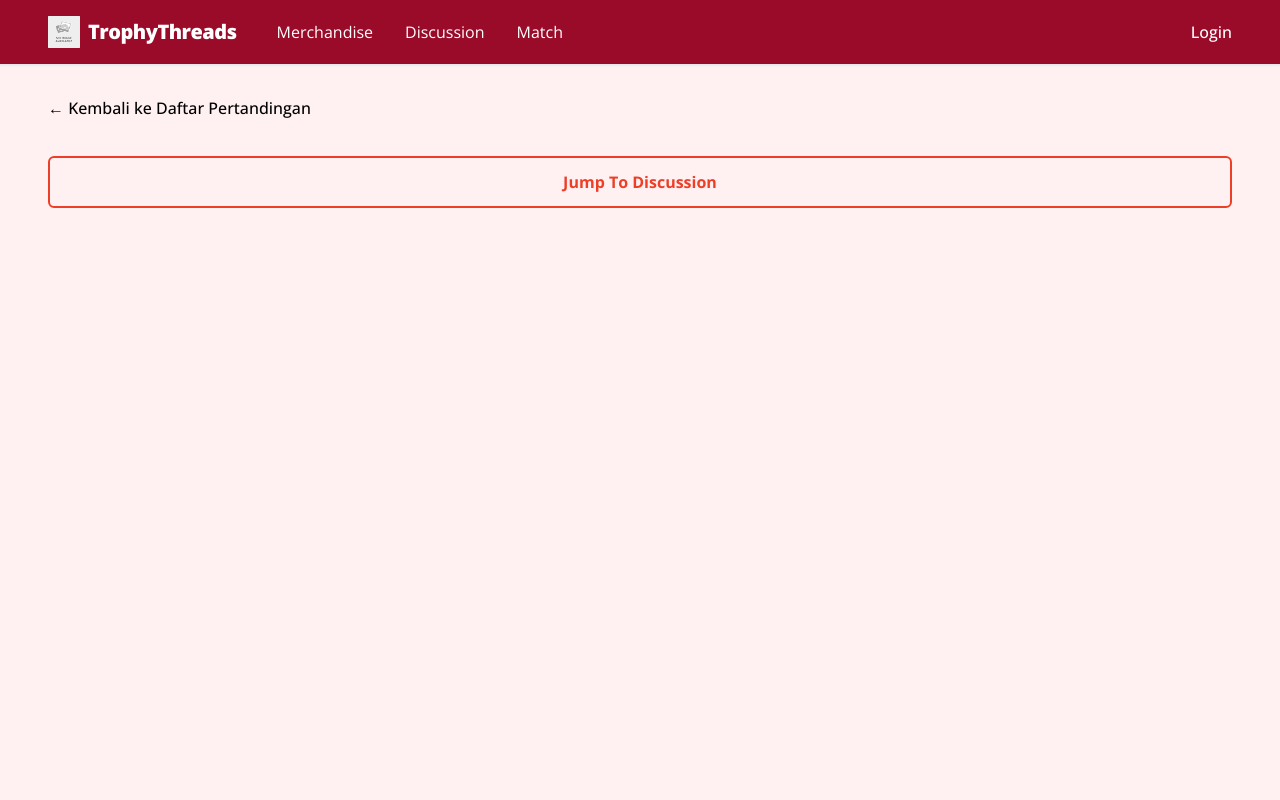
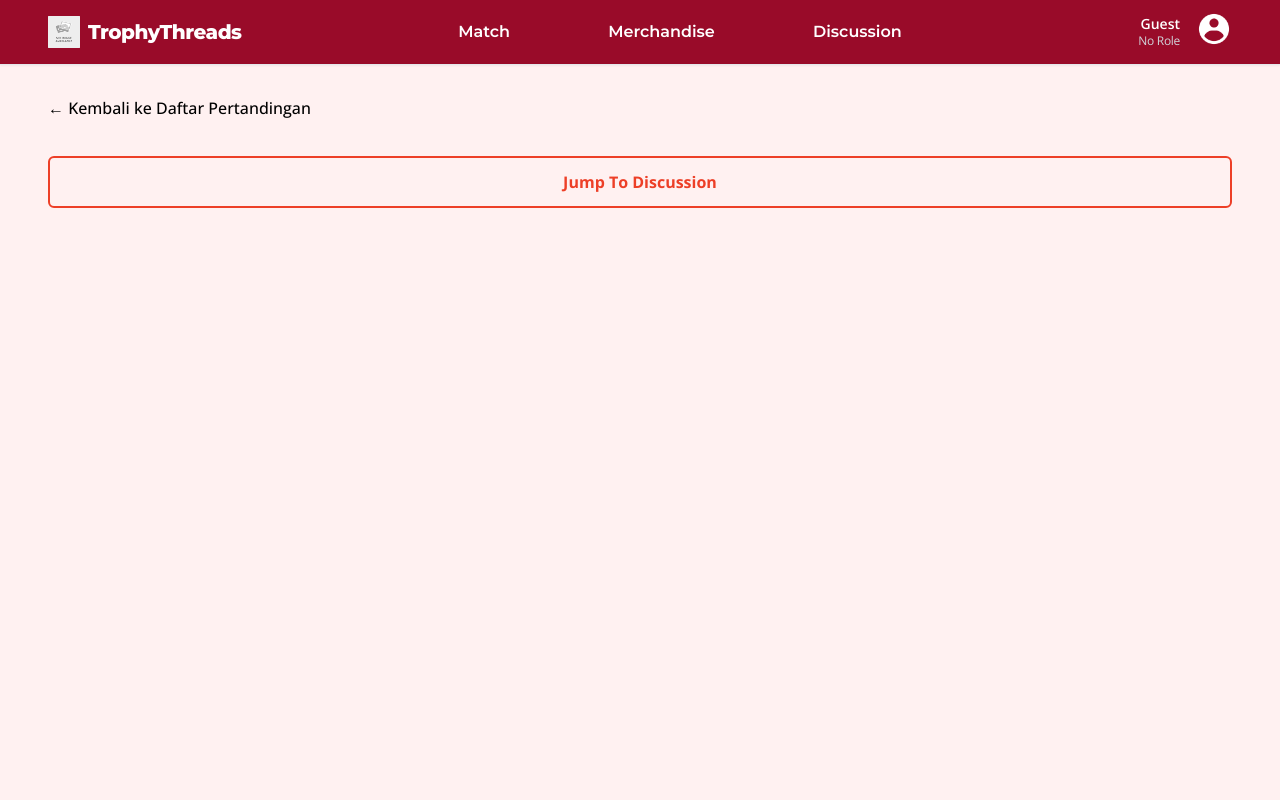
Before and after one commit to pbp-kelompok-a04/trophythreads, a Django app: template InformasiPertandingan/templates/InformasiPertandingan/match_detail.html in a window 1280 px wide. Run offline with Django 5.2, Linux system fonts and the light colour scheme; the template is opened without the code that fills it, so the values that code supplies are empty; some libraries are stand-ins or nearby versions.

Commit message:
Update header, toast, and footer

```diff
--- a/templates/header.html
+++ b/templates/header.html
@@ -2,44 +2,46 @@
 <nav class="fixed top-0 left-0 w-full bg-[var(--color-primary)] shadow-sm border-b border-gray-200 z-50">
     <div class="mx-auto px-12">
         <div class="flex items-center justify-between h-16">
-
             <div class="flex items-center space-x-10">
-
                 <div class="flex items-center space-x-2">
                     <img src="{% static 'image/placeholder.png' %}" alt="TrophyThreads Logo" class="h-8 w-8">
-                    <span class="text-white text-xl font-extrabold tracking-tight">TrophyThreads</span>
+                    <span class="text-white text-xl font-extrabold tracking-tight"
+                        style="font-family: var(--font-title);">TrophyThreads</span>
                 </div>
 
-                <div class="hidden md:flex-1 flex justify-center space-x-8 hidden md:flex">
-                    <a class="text-white hover:text-white transition duration-200">
+                <div style="font-family: var(--font-title);"
+                    class="absolute left-1/2 transform -translate-x-1/2 hidden md:flex justify-evenly w-1/2">
+                    <a href="{% url 'InformasiPertandingan:show_main' %}" class="text-white font-semibold hover:text-white transition duration-200">
+                        Match
+                    </a>
+                    <a class="text-white font-semibold hover:text-white transition duration-200">
                         Merchandise
                     </a>
-                    <a class="text-white hover:text-white transition duration-200">
+                    <a class="text-white font-semibold hover:text-white transition duration-200">
                         Discussion
-                    </a>
-                    <a class="text-white hover:text-white transition duration-200">
-                        Match
                     </a>
                 </div>
             </div>
 
             <div class="hidden md:flex items-center space-x-4">
-                {% if user.is_authenticated %}
                 <div class="text-right">
-                    <div class="text-sm font-semibold text-white leading-tight">{{ user.username }}</div>
-                    <div class="text-xs text-gray-300">{{ Role|default:"User" }}</div>
+                    <div class="text-sm font-semibold text-white leading-tight"> {{ user.username|default:"Guest" }}
+                    </div>
+                    <div class="text-xs text-gray-300 tracking-tight"> {{ Role|default:"No Role" }}</div>
                 </div>
                 <div class="relative">
-                    <a>
+                    <button id="profileButton" class="focus:outline-none">
                         <img src="{% static 'icons/profile-icon.png' %}" alt="Profile"
-                            class="h-9 w-9 rounded-full border-2 border-white hover:border-white transition">
-                    </a>
+                            class="h-9 w-9 rounded-full cursor-pointer">
+                    </button>
+
+                    <div id="profileDropdown"
+                        class="absolute right-0 mt-2 w-32 bg-white text-gray-800 rounded-lg shadow-lg hidden">
+                        <a href="/" class="block px-4 py-2 text-sm text-red-600 hover:bg-gray-100 rounded-b-lg">
+                            Logout
+                        </a>
+                    </div>
                 </div>
-                {% else %}
-                <a class="text-white hover:text-white font-medium transition duration-200">
-                    Login
-                </a>
-                {% endif %}
             </div>
 
             <!-- Mobile Menu Button -->
@@ -59,33 +61,18 @@
     <!-- === Mobile Menu === -->
     <div class="mobile-menu hidden md:hidden bg-[var(--color-primary)] text-white">
         <div class="px-6 py-4 space-y-4">
+            <a href="{% url 'InformasiPertandingan:show_main' %}" class="block hover:text-white transition duration-200">
+                Match
+            </a>
             <a class="block hover:text-white transition duration-200">
                 Merchandise
             </a>
             <a class="block hover:text-white transition duration-200">
                 Discussion
             </a>
-            <a class="block hover:text-white transition duration-200">
-                Match
-            </a>
 
             <div class="border-t border-gray-300 pt-4">
-                {% if user.is_authenticated %}
-                <div class="mb-2">
-                    <div class="text-sm font-semibold text-white">{{ user.username }}</div>
-                    <div class="text-xs text-gray-300">{{ Role|default:"Member" }}</div>
-                </div>
-                <a
-                    class="inline-flex items-center space-x-2 hover:text-white transition">
-                    <img src="{% static 'image/profile-icon.png' %}" alt="Profile"
-                        class="h-8 w-8 rounded-full border border-white">
-                    <span>Profile</span>
-                </a>
-                {% else %}
-                <a class="block hover:text-white font-medium transition duration-200">
-                    Login
-                </a>
-                {% endif %}
+                <a href="/" class="block text-bold text-white">Logout</a>
             </div>
         </div>
     </div>
@@ -93,9 +80,22 @@
     <script>
         const btn = document.querySelector("button.mobile-menu-button");
         const menu = document.querySelector(".mobile-menu");
-
         btn.addEventListener("click", () => {
             menu.classList.toggle("hidden");
         });
+
+        const profileButton = document.getElementById("profileButton");
+        const profileDropdown = document.getElementById("profileDropdown");
+
+        profileButton.addEventListener("click", (e) => {
+            e.stopPropagation();
+            profileDropdown.classList.toggle("hidden");
+        });
+
+        document.addEventListener("click", (e) => {
+            if (!profileDropdown.contains(e.target) && !profileButton.contains(e.target)) {
+                profileDropdown.classList.add("hidden");
+            }
+        });
     </script>
 </nav>
--- a/templates/toast.html
+++ b/templates/toast.html
@@ -1,7 +1,7 @@
 {% load static %}
 <div id="toast-component" class="fixed top-4 left-1/2 transform -translate-x-1/2 p-2 px-6 translate-y-[-150%] opacity-0
          bg-white shadow-xl rounded-t-xl rounded-b-none border border-gray-200
-         w-[500px] p-4 flex items-start gap-3 transition-all duration-500 z-50">
+         w-[500px] p-4 flex items-center gap-3 transition-all duration-500 z-50">
     <span id="toast-icon" class="text-2xl"></span>
     <div class="flex-1">
         <p id="toast-message" class="text-gray-600 text-sm">This is a Sample Message</p>
```
Also changed, not shown: templates/footer.html (+49 -0 lines).
